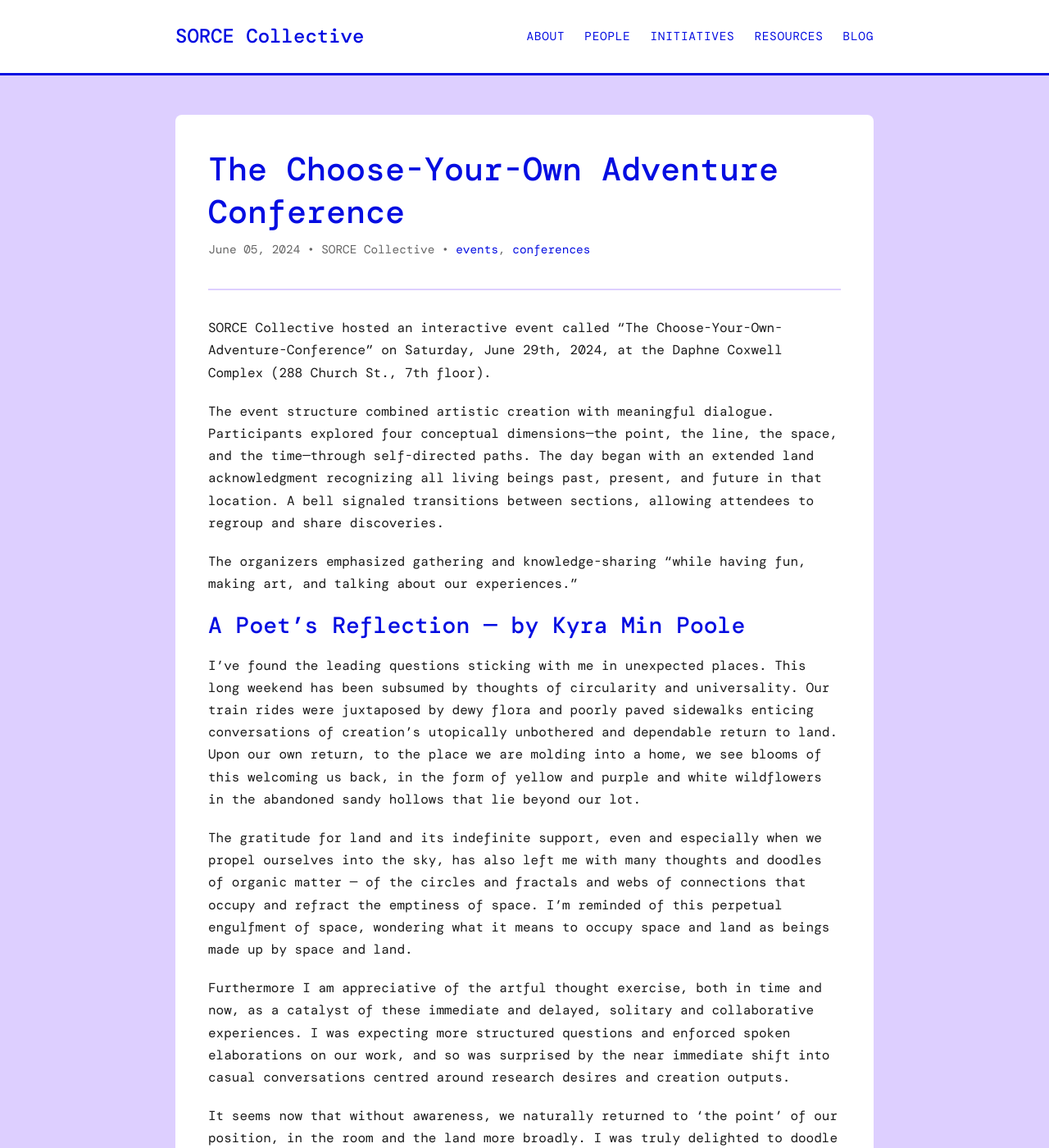
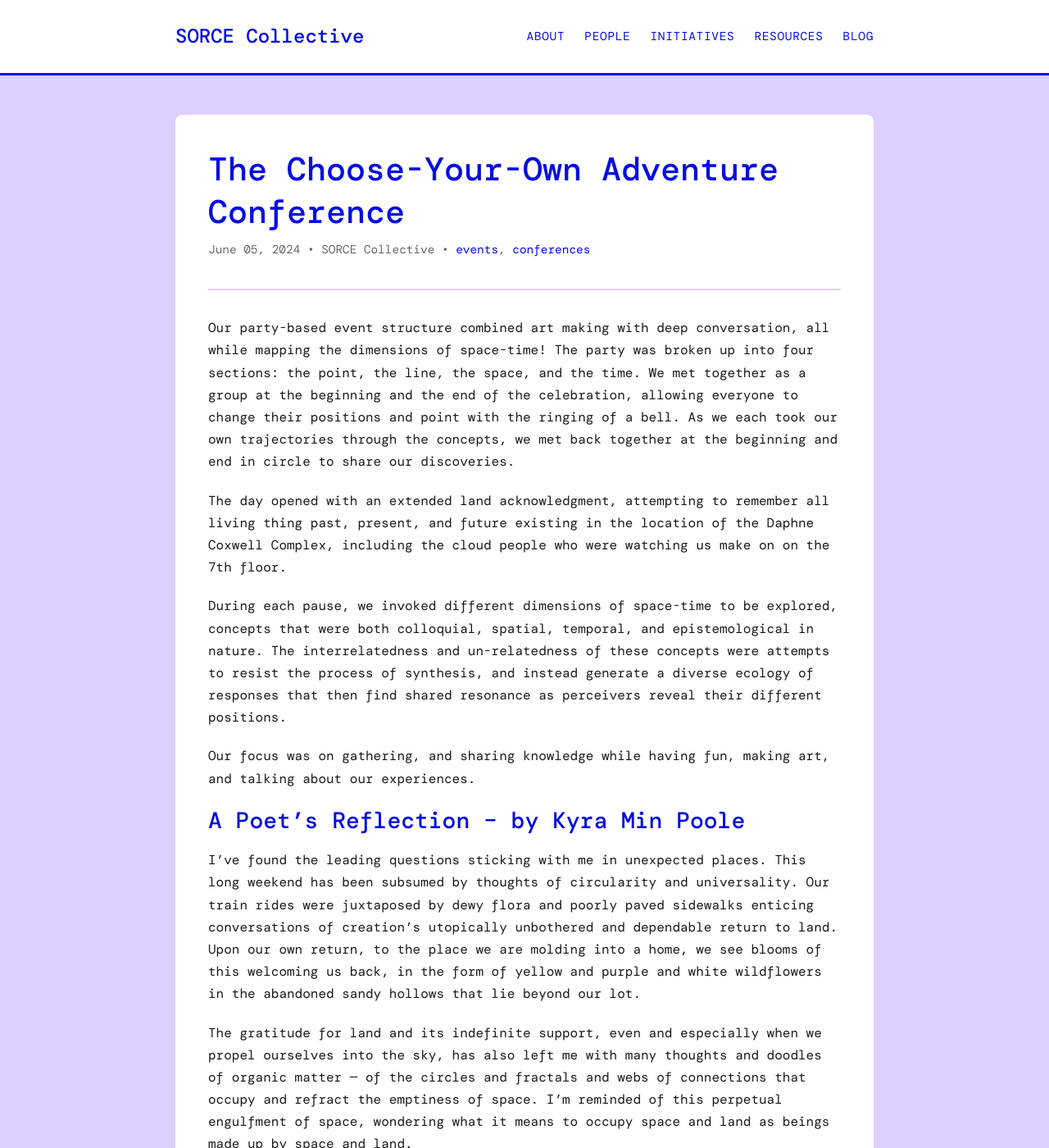
Before and after one commit to iowyth/sorce, a Jekyll site: the page built from _posts/2024-06-05-choose-your-own-adventure-conference.md, in a window 1280 px wide and 1400 px high. Shown: the whole window at 82% size. Built offline with Jekyll 4.4.1, drawn with Linux system fonts in a browser that asks for light colours; some web fonts are replaced; comment, search, counter and statistics services are not loaded; some of the changed text lies outside the part shown.

Commit message:
Replace CYOA post with exact original text from sorcecollective.ca
Co-Authored-By: Claude Opus 4.5 <noreply@anthropic.com>

```diff
--- a/_posts/2024-06-05-choose-your-own-adventure-conference.md
+++ b/_posts/2024-06-05-choose-your-own-adventure-conference.md
@@ -7,13 +7,15 @@ categories: [events, conferences]
 tags: [conference, research-creation, participatory, interactive]
 ---
 
-SORCE Collective hosted an interactive event called "The Choose-Your-Own-Adventure-Conference" on Saturday, June 29th, 2024, at the Daphne Coxwell Complex (288 Church St., 7th floor).
+Our party-based event structure combined art making with deep conversation, all while mapping the dimensions of space-time! The party was broken up into four sections: the point, the line, the space, and the time. We met together as a group at the beginning and the end of the celebration, allowing everyone to change their positions and point with the ringing of a bell. As we each took our own trajectories through the concepts, we met back together at the beginning and end in circle to share our discoveries.
 
-The event structure combined artistic creation with meaningful dialogue. Participants explored four conceptual dimensions—the point, the line, the space, and the time—through self-directed paths. The day began with an extended land acknowledgment recognizing all living beings past, present, and future in that location. A bell signaled transitions between sections, allowing attendees to regroup and share discoveries.
+The day opened with an extended land acknowledgment, attempting to remember all living thing past, present, and future existing in the location of the Daphne Coxwell Complex, including the cloud people who were watching us make on on the 7th floor.
 
-The organizers emphasized gathering and knowledge-sharing "while having fun, making art, and talking about our experiences."
+During each pause, we invoked different dimensions of space-time to be explored, concepts that were both colloquial, spatial, temporal, and epistemological in nature. The interrelatedness and un-relatedness of these concepts were attempts to resist the process of synthesis, and instead generate a diverse ecology of responses that then find shared resonance as perceivers reveal their different positions.
 
-## A Poet's Reflection — by Kyra Min Poole
+Our focus was on gathering, and sharing knowledge while having fun, making art, and talking about our experiences.
+
+## A Poet's Reflection – by Kyra Min Poole
 
 I've found the leading questions sticking with me in unexpected places. This long weekend has been subsumed by thoughts of circularity and universality. Our train rides were juxtaposed by dewy flora and poorly paved sidewalks enticing conversations of creation's utopically unbothered and dependable return to land. Upon our own return, to the place we are molding into a home, we see blooms of this welcoming us back, in the form of yellow and purple and white wildflowers in the abandoned sandy hollows that lie beyond our lot.
 
@@ -23,16 +25,23 @@ Furthermore I am appreciative of the artful thought exercise, both in time and n
 
 It seems now that without awareness, we naturally returned to 'the point' of our position, in the room and the land more broadly. I was truly delighted to doodle my way down a desired path: of monolithic eyes with lashes of jagged root structures and soft dandelion puffs, of obscure butterflies in golden bell jars crowded with light and creeping with fireflies, and of monstrous deep sea creatures with shell shanked teeth.
 
-## Event Schedule
+## Event Details
 
-- 1:00 pm: Greeting the Land
-- 1:30 pm: The Point
-- 2:00 pm: The Line
-- 2:30 pm: The Space
-- 3:00 pm: The Time
-- 3:30 pm: Plenary Closing
+**Saturday, June 29th, 2024**
 
-The venue offered accessibility features including elevators, power doors, quiet spaces for sensory sensitivities, and dietary accommodations (vegan and gluten-free options).
+The Daphne Coxwell Complex
+288 Church St. (7th floor)
+
+**Schedule: 1:00 pm – 4:00 pm**
+
+- 1:00: Greeting the Land
+- 1:30: the point
+- 2:00: the line
+- 2:30: the space
+- 3:00: the time
+- 3:30: Plenary Closing
+
+(Accessibility notes: the DCC is an accessible space with elevators and power doors; the space will likely be loud but there are several quiet spaces available for those with sensory sensitivities; vegan and gluten free options will be available)
 
 ---
 
```
